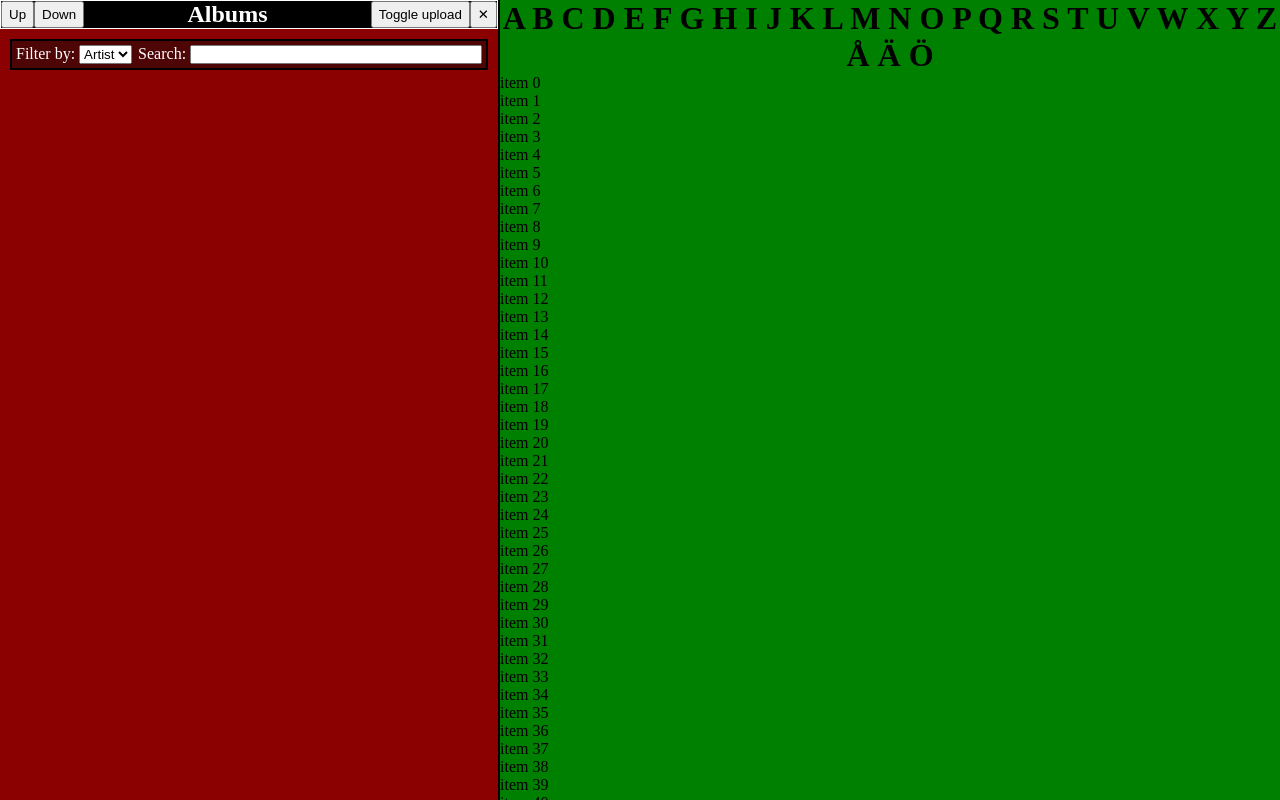
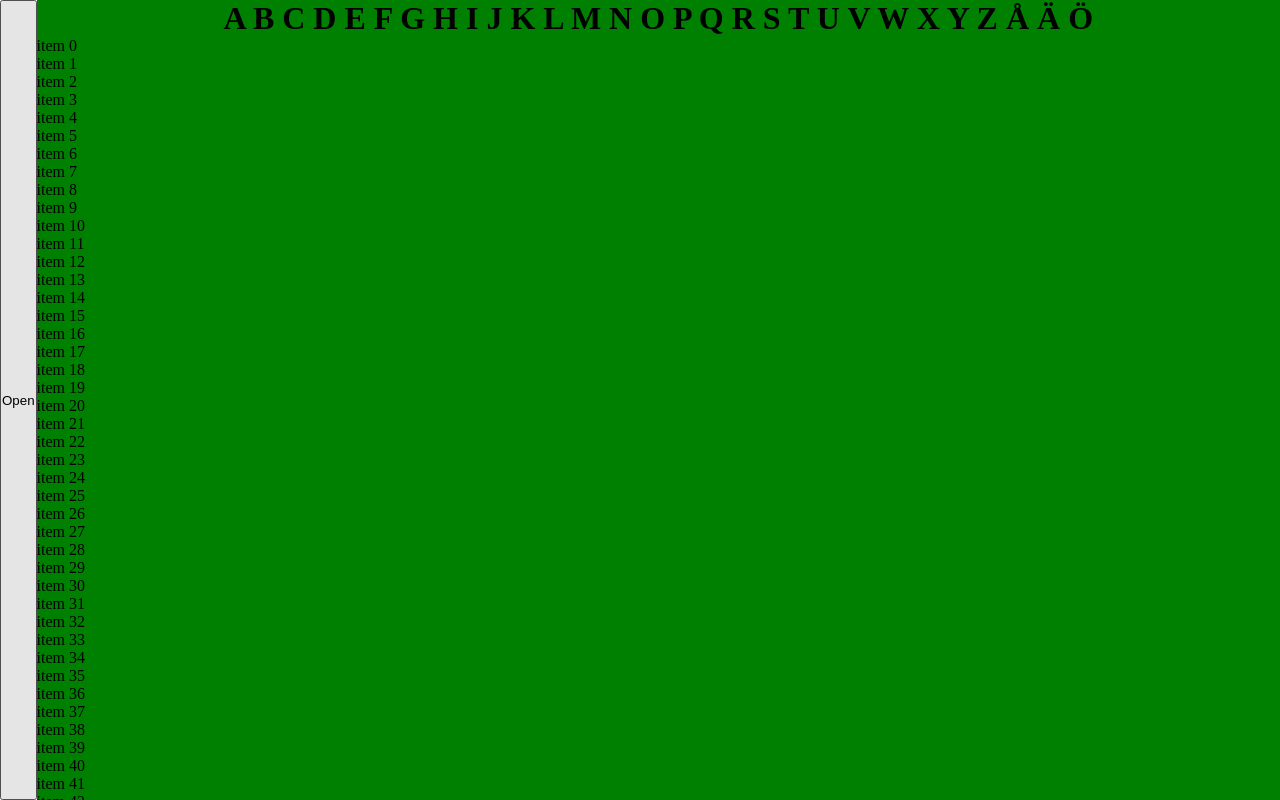
Before and after one commit to vilsuo/bookmark-playlist, a React (Vite) app in the folder client/: page / in a window 1280 px wide. Built offline with nearby package versions, Linux system fonts and the light colour scheme; the HTML template or start-up script is replaced by a standard one.

Commit message:
adjusted default sidebar viewing options

```diff
--- a/client/src/App.tsx
+++ b/client/src/App.tsx
@@ -30,7 +30,7 @@ const App = () => {
   const [albums, setAlbums] = useState<Array<Album>>([]);
   const [playingAlbum, setPlayingAlbum] = useState<Album | null>(null);
 
-  const [showSideBar, setShowSidebar] = useState(true);
+  const [showSideBar, setShowSidebar] = useState(false);
 
   const handleUpload = async (formData: FormData) => {
     const { data } = await axios.post(
--- a/client/src/components/Sidebar.tsx
+++ b/client/src/components/Sidebar.tsx
@@ -1,4 +1,4 @@
-import { useRef, useState } from 'react';
+import React, { useRef, useState } from 'react';
 import BookmarkForm from './BookmarkForm';
 
 // albums
@@ -7,8 +7,8 @@ import AlbumTable from './album/AlbumTable';
 import { Album, AlbumColumn } from '../types';
 
 const DEFAULT_FILTER_OPTIONS: FilterOptions = {
+  column: AlbumColumn.ARTIST,
   text: '',
-  column: AlbumColumn.ARTIST,
   interval: { start: '', end: '' }
 };
 
@@ -21,7 +21,8 @@ interface SidebarProps {
 }
 
 const Sidebar = ({ handleUpload, albums, playingAlbum, setPlayingAlbum, close }: SidebarProps) => {
-  const [showUpload, setShowUpload] = useState(false);
+  const [showUpload, setShowUpload] = useState(albums.length === 0);
+
   const [filterOptions, setFilterOptions] = useState<FilterOptions>(DEFAULT_FILTER_OPTIONS);
 
   const startRef = useRef<null | HTMLDivElement>(null);
@@ -50,18 +51,20 @@ const Sidebar = ({ handleUpload, albums, playingAlbum, setPlayingAlbum, close }:
           <BookmarkForm upload={handleUpload} />
         )}
 
+        { (albums.length > 0) && (
+          <React.Fragment>
             <AlbumFilter
               filterOptions={filterOptions}
               setFilterOptions={setFilterOptions}
             />
 
-        { (albums.length > 0) && (
             <AlbumTable
               albums={albums}
               playingAlbum={playingAlbum}
               setPlayingAlbum={setPlayingAlbum}
               filterOptions={filterOptions}
             />
+          </React.Fragment>
         )}
         <div ref={endRef} />
       </div>
```
Lines whose indentation alone changed are shown as unchanged.
